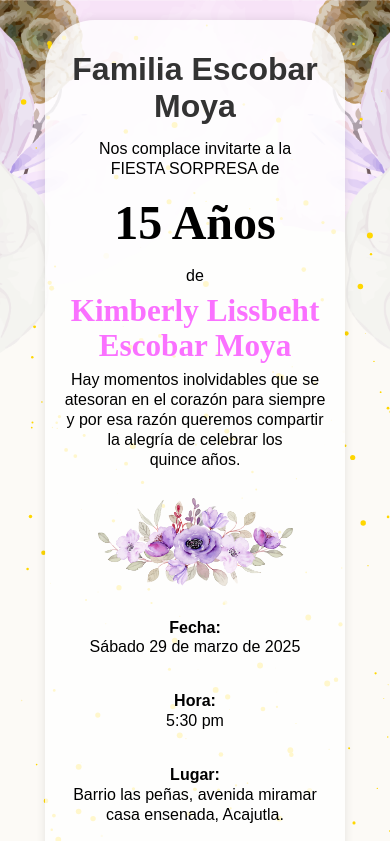
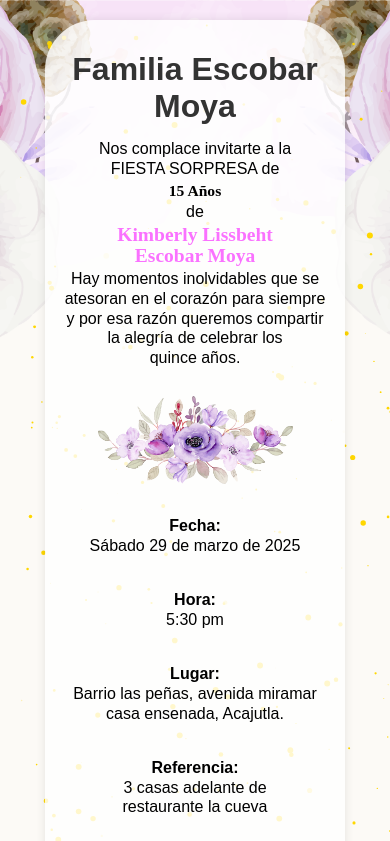
Before and after one commit to gomezrubio/invitacion-evento, a plain HTML site: page index.html in a window 390 px wide. Shown: the top 841 px of the page. Drawn offline with nearby package versions, Linux system fonts and the light colour scheme.

Commit message:
responsiva7

```diff
--- a/styles.css
+++ b/styles.css
@@ -26,14 +26,14 @@ h1 {
 
 h2 {
     color: #000000;
-    font-size: 3rem;
+    font-size: 4vw;
     font-family: 'Times New Roman', Times, serif;
     line-height: 0.5;
 }
 
 h3 {
     color: #fa71ff;
-    font-size: 8vw;
+    font-size: 5vw;
     font-family: 'Times New Roman', Times, serif;
     line-height: 0.1;
 }
```
